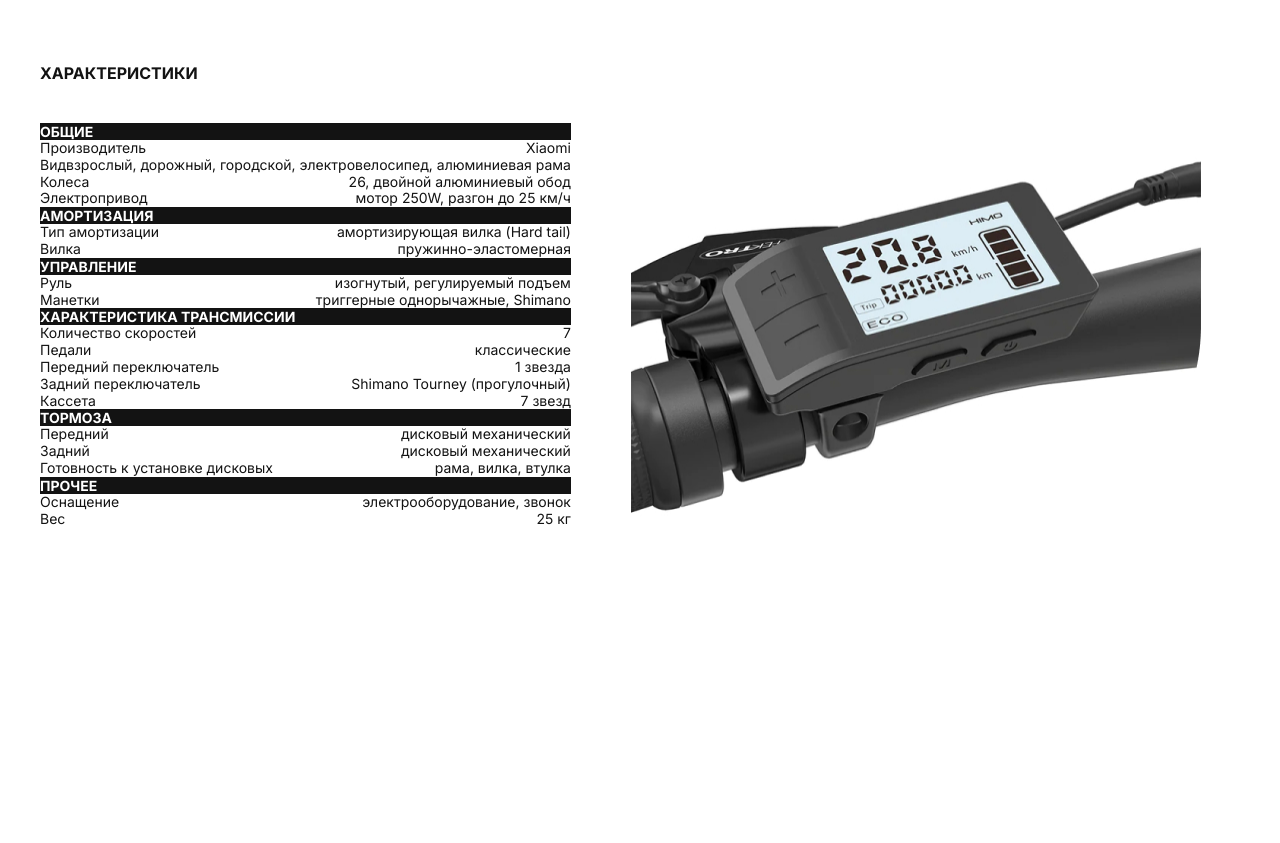
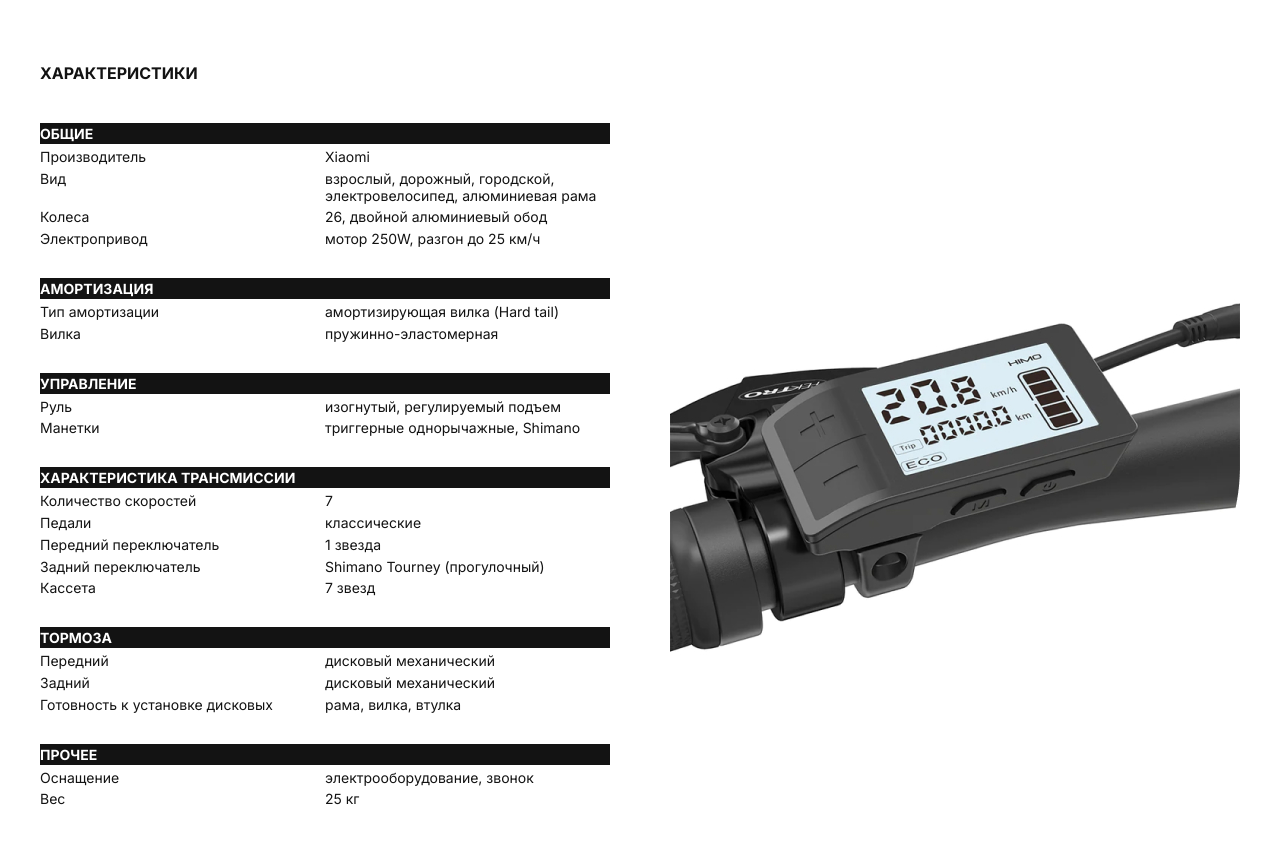
Before and after one commit to IImagII/newsitebicycle, a plain HTML site: page index.html in a window 1280 px wide. Shown: the part 2040-2883 px from the top of the page. Before the commit the page ends 2717 px from the top, so only its background shows below. Drawn offline with Linux system fonts and the light colour scheme.

```diff
--- a/sass/_characteristic.scss
+++ b/sass/_characteristic.scss
@@ -14,6 +14,7 @@
       text-transform: uppercase;
       color: #ffffff;
       background-color: #131313;
+      padding: 2px 0;
    }
 
    &__inner {
@@ -21,31 +22,35 @@
    }
 
    &__items {
+      flex-basis: 570px;
    }
 
-   &__list {
+   &__list + &__list {
+      padding-top: 30px;
    }
 
    &__line {
       display: flex;
-      justify-content: space-between;
+      padding-top: 5px;
    }
 
    &__name {
       font-weight: 400;
       font-size: 14px;
       line-height: 120%;
+      flex-basis: 285px;
+      padding-right: 25px;
    }
 
    &__desc {
       font-weight: 400;
       font-size: 14px;
       line-height: 120%;
+      flex-basis: 285px;
    }
 
    &__img {
       margin-left: 60px;
+      align-self: center;
    }
 }
-.container {
-}
```
Also changed, not shown: index.html (+1 -1 lines), css/style.css.
